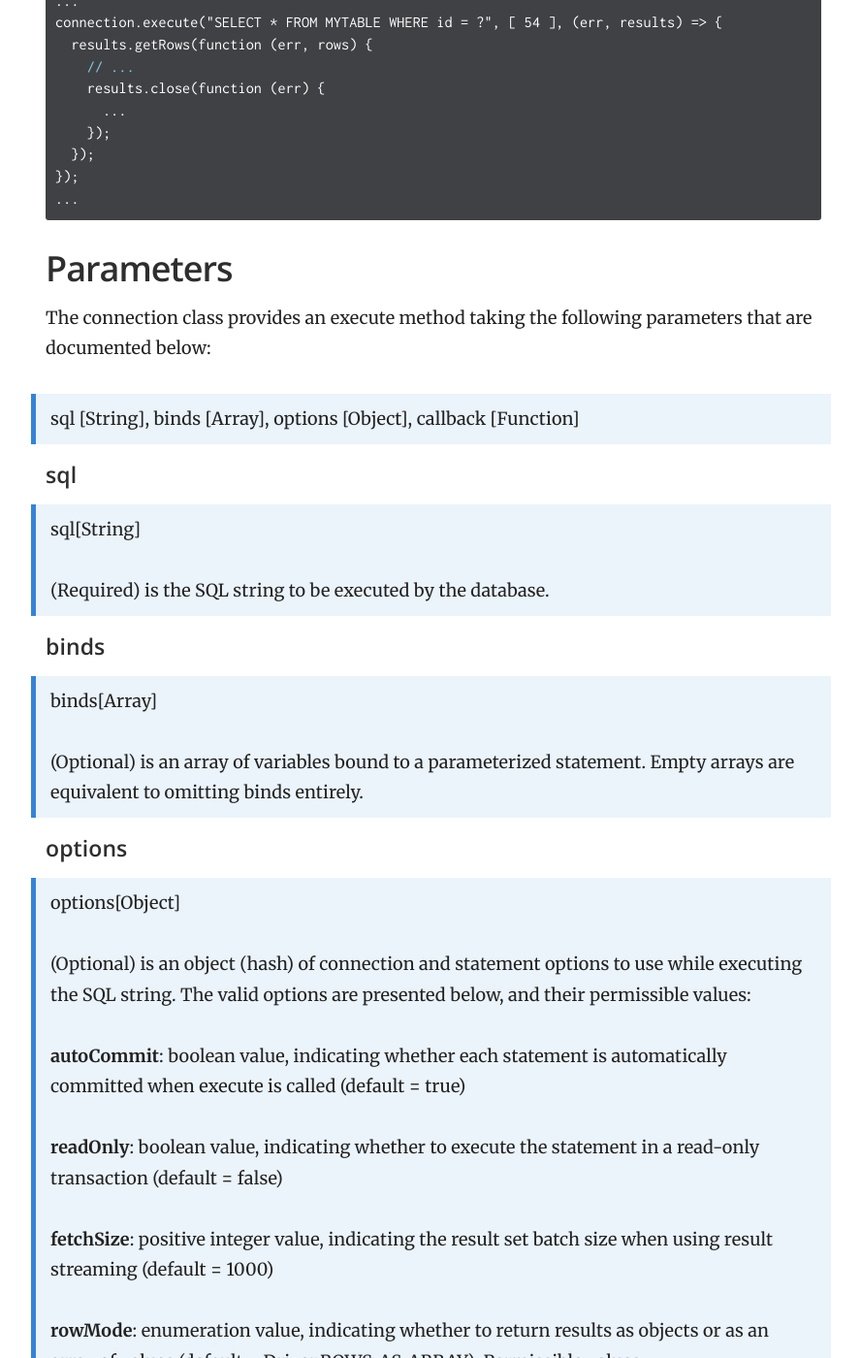
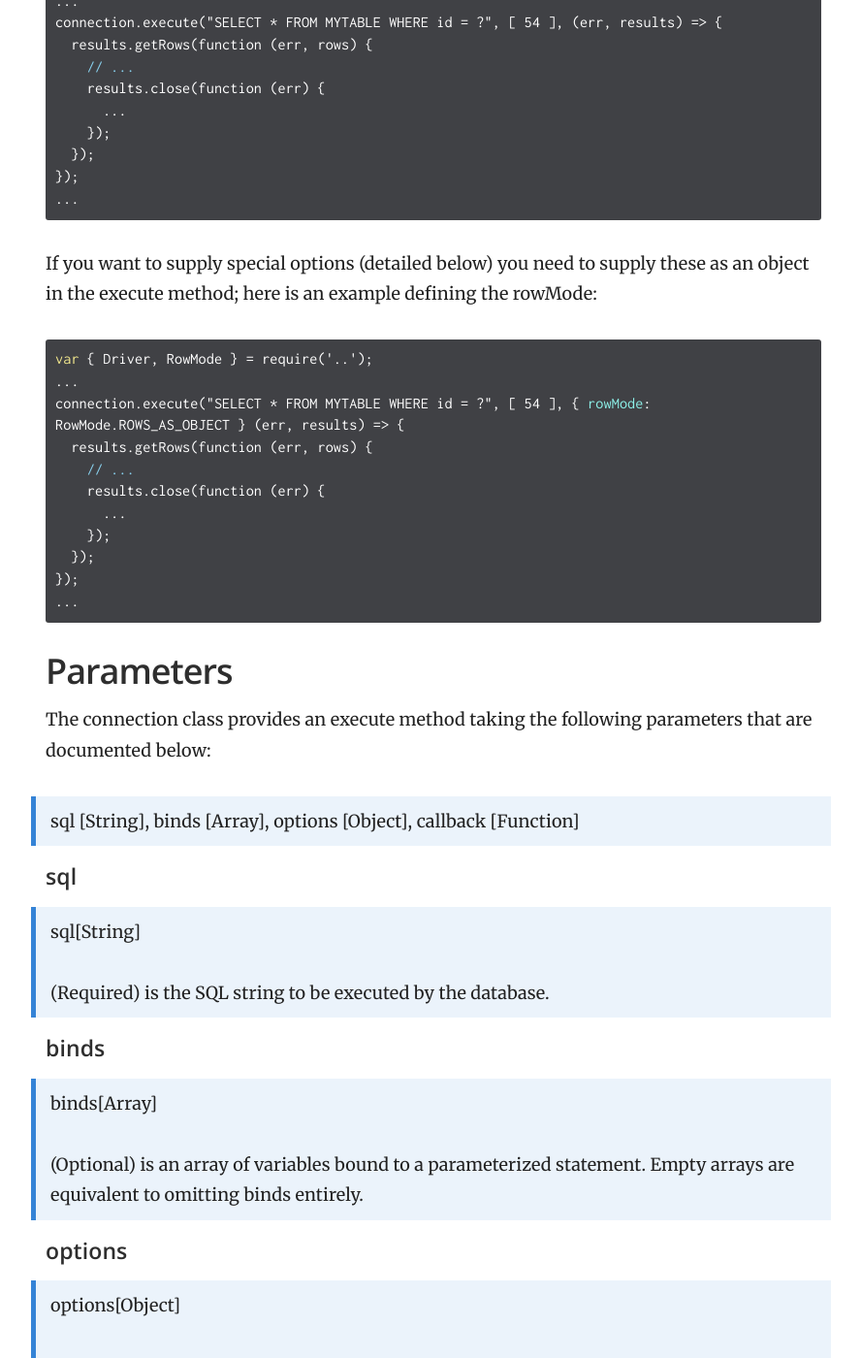
Before and after one commit to nuodb/node-nuodb, a Jekyll site: the page built from _docs/1.getting-started/queries.md, in a window 1280 px wide and 1400 px high, scrolled down 1062 px. Shown: the whole window at 97% size, without its empty margins (343-1231 px from the left). Built offline with Jekyll 4.4.1, drawn with Linux system fonts in a browser that asks for light colours; some of the changed text lies outside the part shown.

Commit message:
update rowmode doc

````diff
--- a/_docs/1.getting-started/queries.md
+++ b/_docs/1.getting-started/queries.md
@@ -53,6 +53,23 @@ connection.execute("SELECT * FROM MYTABLE WHERE id = ?", [ 54 ], (err, results)
 ...
 ```
 
+If you want to supply special options (detailed below) you need to supply these as
+an object in the execute method; here is an example defining the rowMode:
+
+```javascript
+var { Driver, RowMode } = require('..');
+...
+connection.execute("SELECT * FROM MYTABLE WHERE id = ?", [ 54 ], { rowMode: RowMode.ROWS_AS_OBJECT } (err, results) => {
+  results.getRows(function (err, rows) {
+    // ...
+    results.close(function (err) {
+      ...
+    });
+  });
+});
+...
+```
+
 ## Parameters
 
 The connection class provides an execute method taking the following parameters that
@@ -91,9 +108,9 @@ are documented below:
 > result streaming (default = 1000)
 >
 > **rowMode**: enumeration value, indicating whether to return results as objects or as
-> an array of values (default = Driver.ROWS_AS_ARRAY). Permissible values:
-> * Driver.ROWS_AS_ARRAY
-> * Driver.ROWS_AS_OBJECT
+> an array of values (default = RowMode.ROWS_AS_ARRAY). Permissible values:
+> * RowMode.ROWS_AS_ARRAY
+> * RowMode.ROWS_AS_OBJECT
 
 #### callback
 
````
